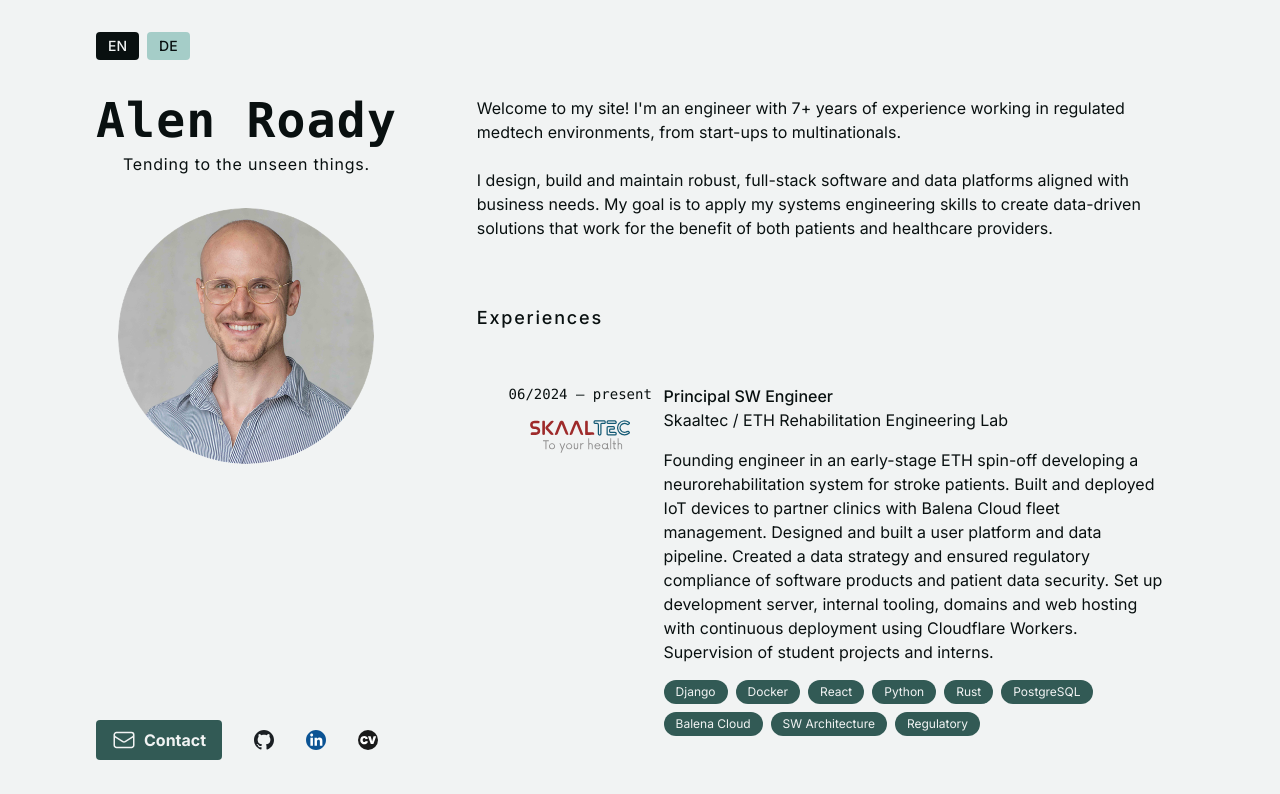
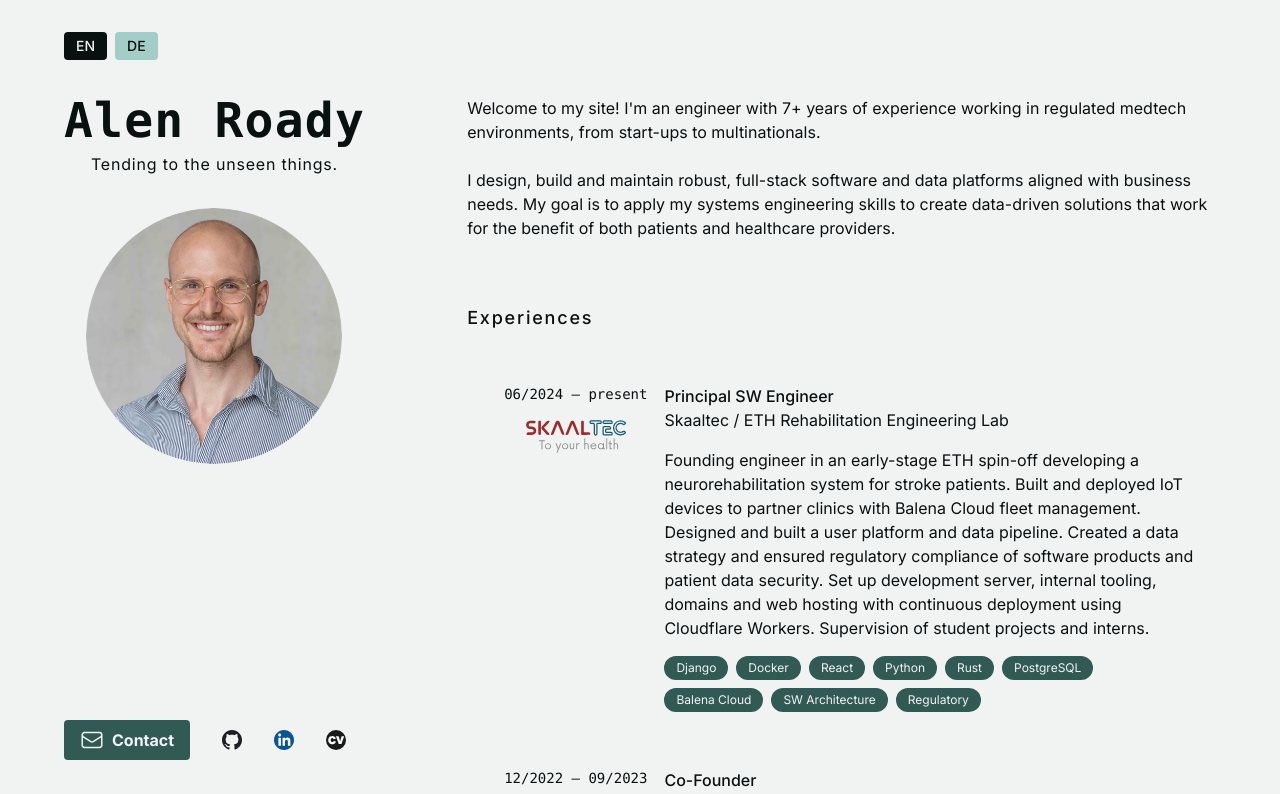
Before and after one commit to qosmonaut/qosmo, a Next.js app: page / in a window 1280 px wide. Shown: the top 794 px of the page. Built offline with nearby package versions, Linux system fonts and the light colour scheme.

Commit message:
style: Reduce page padding (x direction)

```diff
--- a/app/page.js
+++ b/app/page.js
@@ -33,7 +33,7 @@ export default function Home() {
   }
 
   return (
-    <main className="font-body flex min-h-screen flex-col items-center px-4 py-12 lg:px-24 lg:py-24">
+    <main className="font-body flex min-h-screen flex-col items-center px-4 py-12 lg:px-12 lg:py-24">
       <div className="z-2 flex w-full max-w-6xl flex-col text-base lg:flex-row">
         <div className="mb-8 -mt-8 lg:-mt-16 lg:fixed">
           <LanguageSwitcher currentLang={currentLang} setCurrentLang={setCurrentLang} />
```
